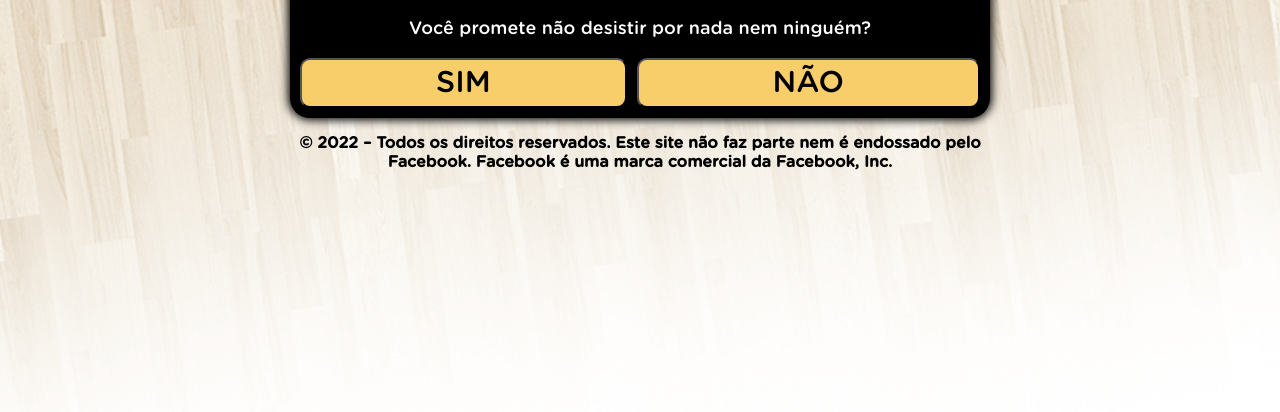
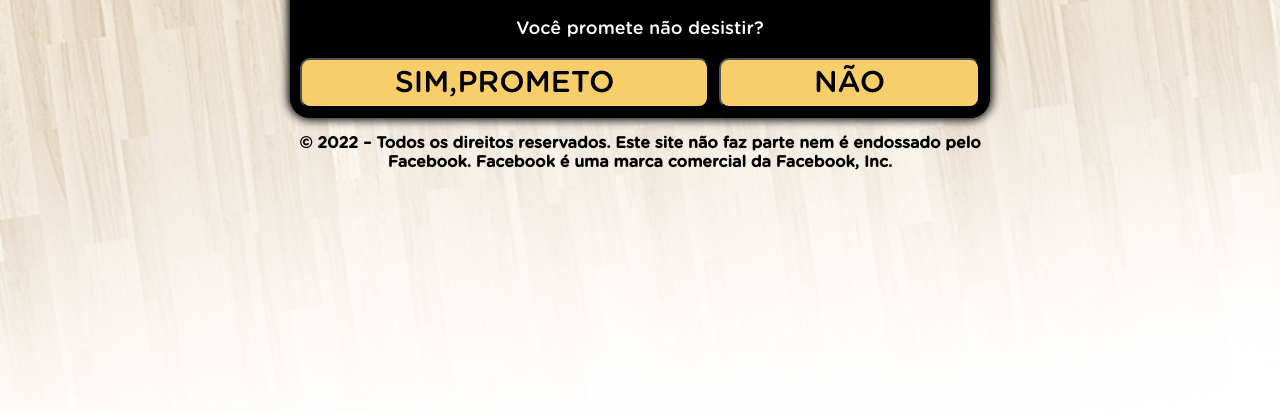
Before and after one commit to Deti8/anatexeira.online, a plain HTML site: page index.html in a window 1280 px wide. Both pictures are taken after a click on the button "SIM". Shown: the part 342-754 px from the top of the page. Drawn offline with Linux system fonts and the light colour scheme.

Commit message:
Update index.html

```diff
--- a/index.html
+++ b/index.html
@@ -93,10 +93,10 @@
 <div id="segunda" class="hide">
 <div class="question">
 <h1>Pergunta 2</h1>
-<p>Você promete não desistir por nada nem ninguém?</p>
+<p>Você promete não desistir?</p>
 </div>
 <div class="answer">
-<button class="btn" onclick="terceira()">SIM</button>
+<button class="btn" onclick="terceira()">SIM,PROMETO</button>
 <button class="btn" onclick="terceira()">NÃO</button>
 </div>
 </div>
```
